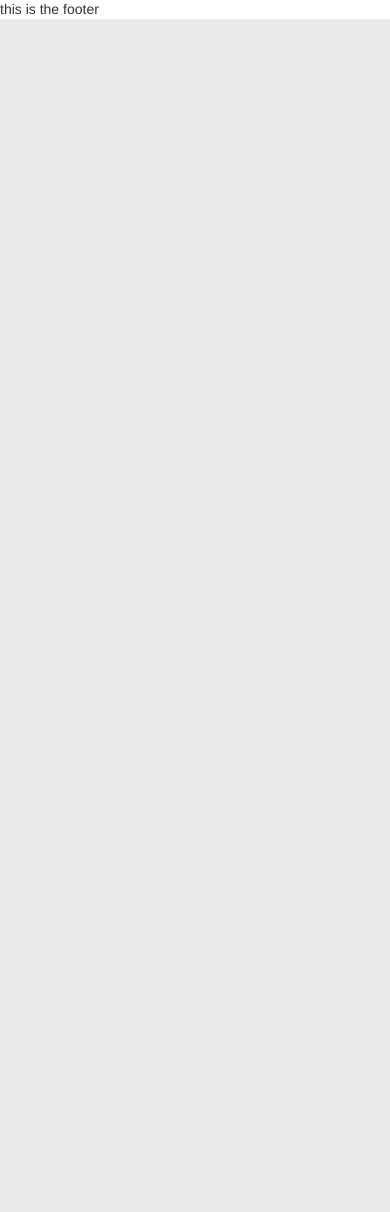
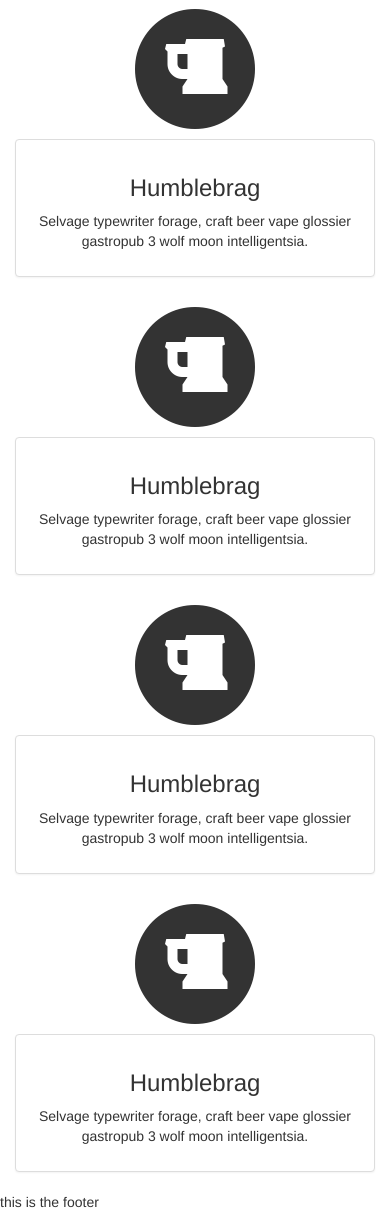
Before and after one commit to rlewis2892/bootstrap-challenge-demo, a PHP site: page / in a window 390 px wide. Shown: the part 950-2162 px from the top of the page. Before the commit the page ends 969 px from the top, so only its background shows below. Run offline with PHP 8.4, Linux system fonts and the light colour scheme; some libraries are stand-ins or nearby versions; grey boxes are pictures that could not be loaded.

Commit message:
added icon and text section

```diff
--- a/index.php
+++ b/index.php
@@ -89,8 +89,75 @@
 				</div>
 			</section>
 
+			<!-- Thumbnail Section -->
 			<section>
+				<div class="container">
+					<div class="row">
+						<div class="col-md-3 text-center">
+							<!-- icon -->
+							<span class="fa-stack fa-5x">
+								<i class="fa fa-circle fa-stack-2x"></i>
+								<i class="fa fa-beer fa-stack-1x fa-inverse"></i>
+							</span>
 
+							<!-- panel -->
+							<div class="panel panel-default">
+								<div class="panel-body">
+									<h3>Humblebrag</h3>
+									<p>Selvage typewriter forage, craft beer vape glossier gastropub 3 wolf moon intelligentsia.</p>
+								</div>
+							</div>
+						</div><!--/.col-md-3 -->
+
+						<div class="col-md-3 text-center">
+							<!-- icon -->
+							<span class="fa-stack fa-5x">
+								<i class="fa fa-circle fa-stack-2x"></i>
+								<i class="fa fa-beer fa-stack-1x fa-inverse"></i>
+							</span>
+
+							<!-- panel -->
+							<div class="panel panel-default">
+								<div class="panel-body">
+									<h3>Humblebrag</h3>
+									<p>Selvage typewriter forage, craft beer vape glossier gastropub 3 wolf moon intelligentsia.</p>
+								</div>
+							</div>
+						</div><!--/.col-md-3 -->
+
+						<div class="col-md-3 text-center">
+							<!-- icon -->
+							<span class="fa-stack fa-5x">
+								<i class="fa fa-circle fa-stack-2x"></i>
+								<i class="fa fa-beer fa-stack-1x fa-inverse"></i>
+							</span>
+
+							<!-- panel -->
+							<div class="panel panel-default">
+								<div class="panel-body">
+									<h3>Humblebrag</h3>
+									<p>Selvage typewriter forage, craft beer vape glossier gastropub 3 wolf moon intelligentsia.</p>
+								</div>
+							</div>
+						</div><!--/.col-md-3 -->
+
+						<div class="col-md-3 text-center">
+							<!-- icon -->
+							<span class="fa-stack fa-5x">
+								<i class="fa fa-circle fa-stack-2x"></i>
+								<i class="fa fa-beer fa-stack-1x fa-inverse"></i>
+							</span>
+
+							<!-- panel -->
+							<div class="panel panel-default">
+								<div class="panel-body">
+									<h3>Humblebrag</h3>
+									<p>Selvage typewriter forage, craft beer vape glossier gastropub 3 wolf moon intelligentsia.</p>
+								</div>
+							</div>
+						</div><!--/.col-md-3 -->
+					</div><!--/.row-->
+				</div><!--/.container-->
 			</section>
 
 		</div>
```
